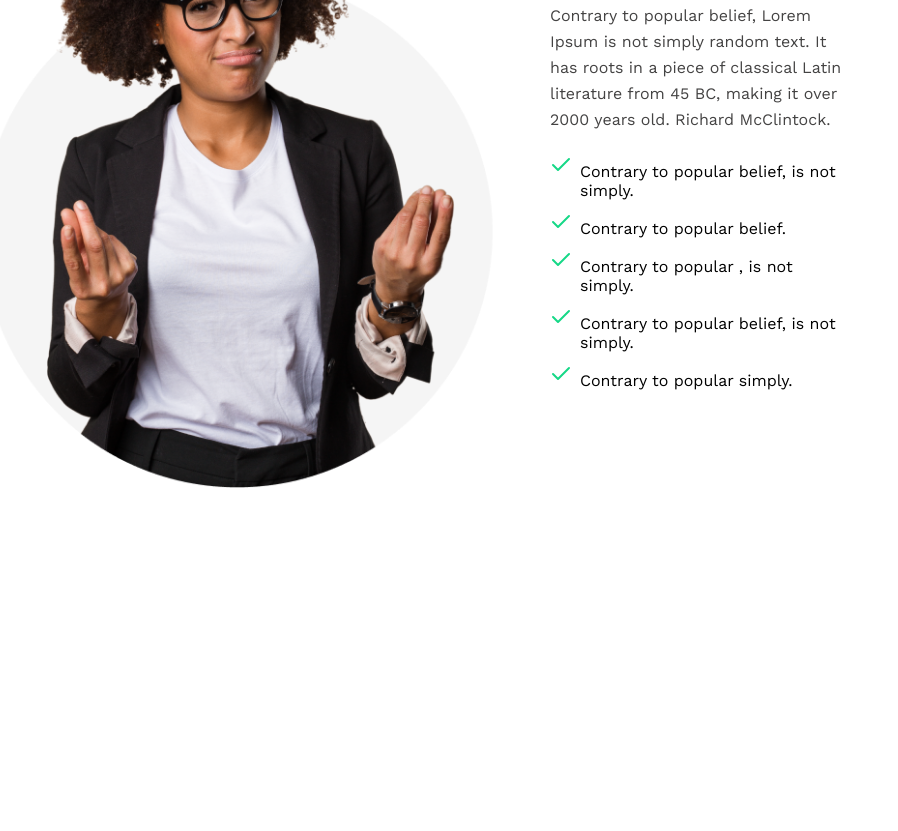
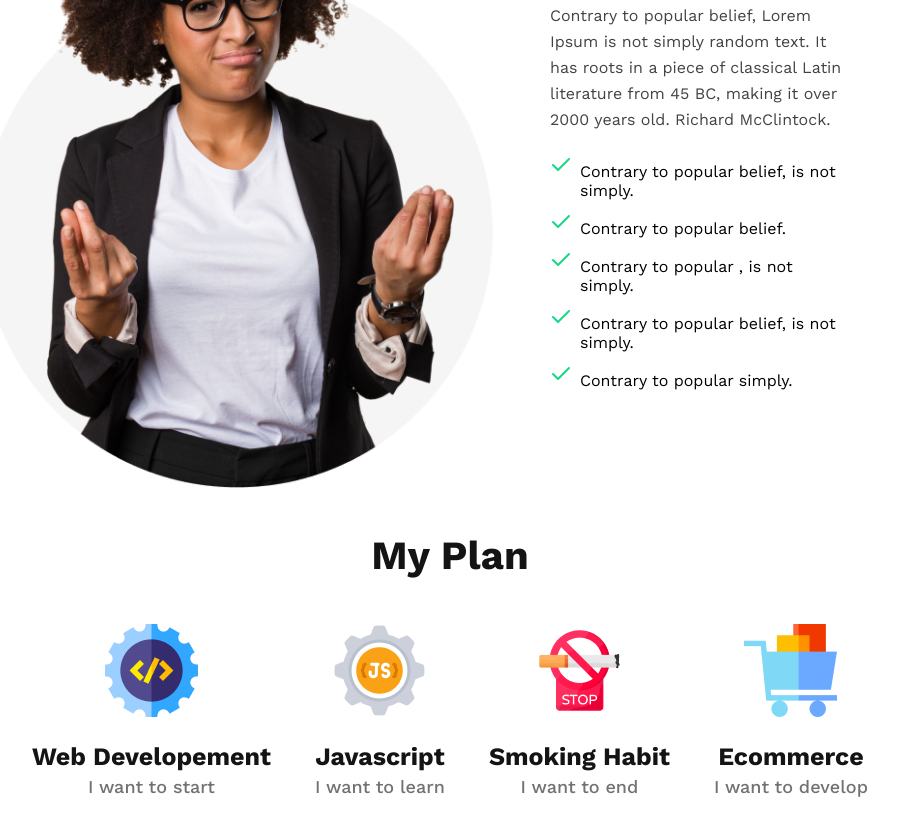
Before and after one commit to atikrahad/2new-year-project, a plain HTML site: page first.html in a window 1280 px wide. Shown: the part 1012-1843 px from the top of the page, without its empty margins (190-1088 px from the left). Before the commit the page ends 1544 px from the top, so only its background shows below. Drawn offline with nearby package versions, Linux system fonts and the light colour scheme.

Commit message:
adding plan css

```diff
--- a/css/style.css
+++ b/css/style.css
@@ -88,3 +88,31 @@ nav ul li a{
 .about-pic img{
     width: 550px;
 }
+.plan{
+    margin: 20px 200px;
+}
+.skills{
+    display: flex;
+    justify-content: space-around;
+    padding: 30px 0 14px 0;
+}
+.skill{
+    display: flex;
+    flex-direction: column;
+    align-items: center;
+}
+.skill img{
+    padding: 0 0 15px 0;
+}
+.skill h2{
+    color: #151414;
+    font-size: 25px;
+    font-weight: 700;
+    margin: 10px 0 5px 0;
+}
+.skill p{
+    color: #737272;
+    font-weight: 500;
+    font-size: 18px;
+
+}
--- a/first.html
+++ b/first.html
@@ -55,6 +55,32 @@
                 </div>
             </div>
         </section>
+
+        <section class="plan">
+            <h1 style="text-align: center;" class="title">My Plan</h1>
+            <div class="skills">
+                <div class="skill">
+                    <img src="./images/icons/web.png" alt="">
+                    <h2>Web Developement</h2>
+                    <p>I want to start</p>
+                </div>
+                <div class="skill">
+                    <img src="./images/icons/js.png" alt="">
+                    <h2>Javascript</h2>
+                    <p>I want to learn</p>
+                </div>
+                <div class="skill">
+                    <img src="./images/icons/smoke.png" alt="">
+                    <h2>Smoking Habit</h2>
+                    <p>I want to end</p>
+                </div>
+                <div class="skill">
+                    <img src="./images/icons/ecom.png" alt="">
+                    <h2>Ecommerce</h2>
+                    <p>I want to develop</p>
+                </div>
+            </div>
+        </section>
     </main>
 
 </body>
```
